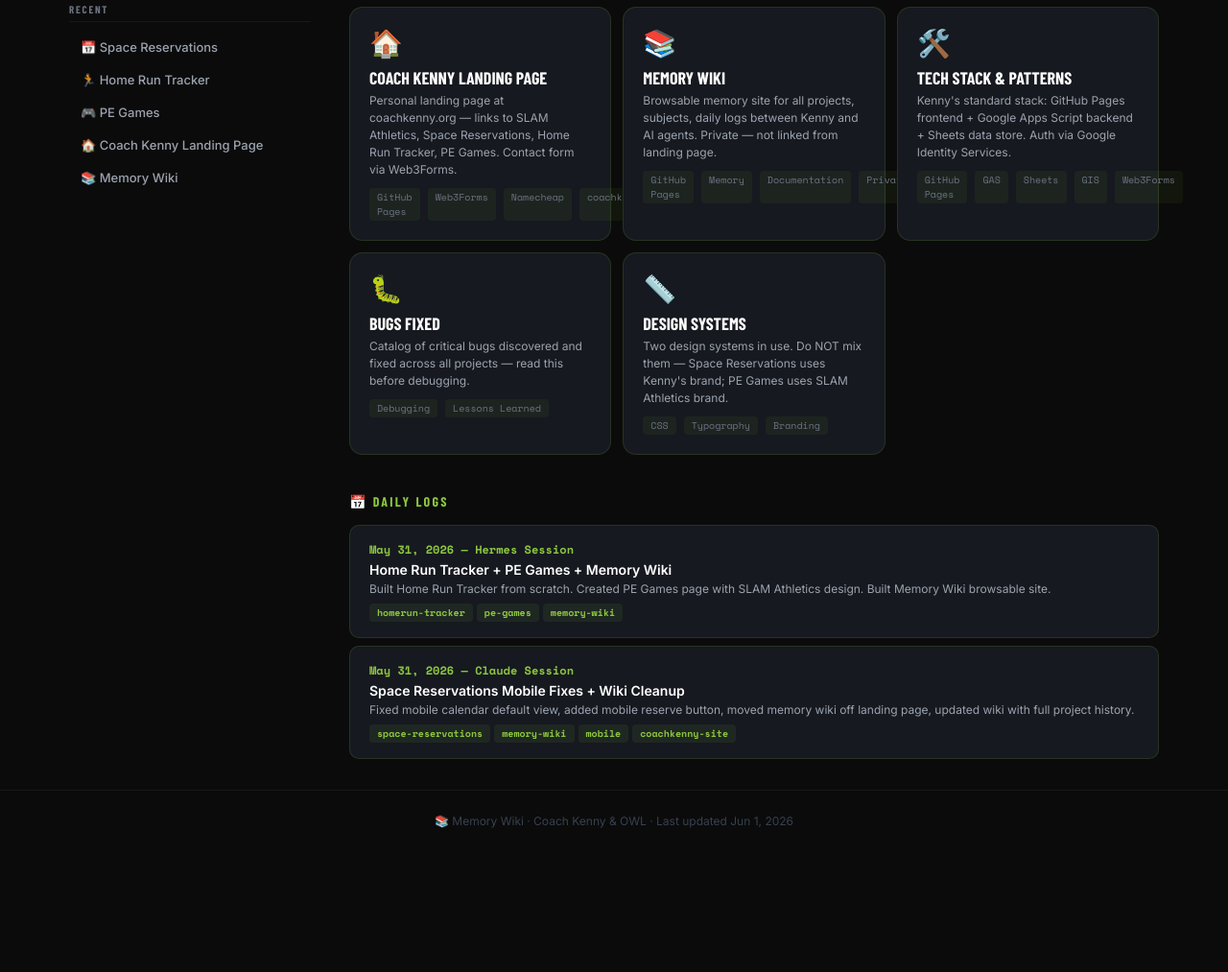
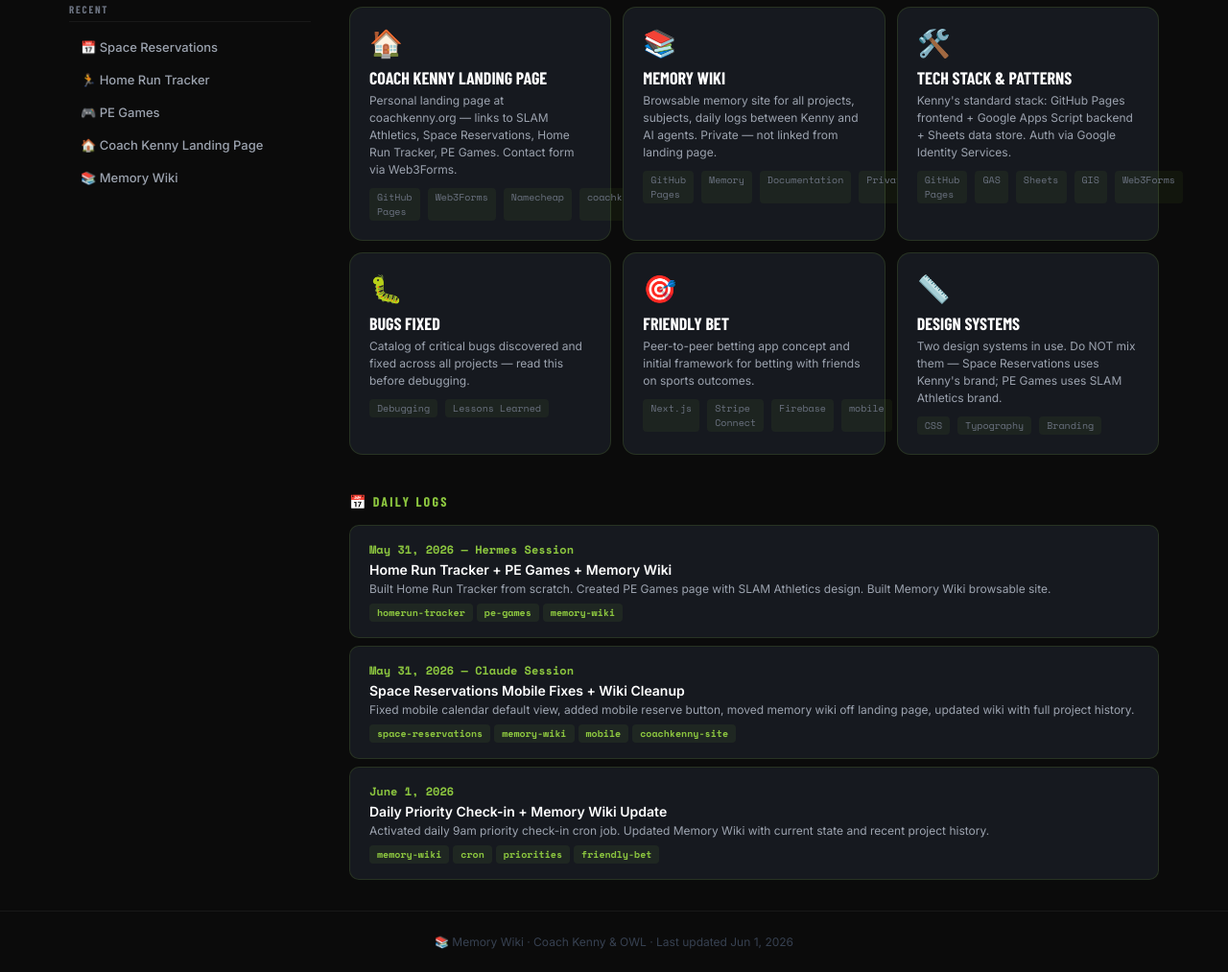
Before and after one commit to kennyhin/coach-kenny, a plain HTML site: page memory-wiki/index.html in a window 1280 px wide. Shown: the part 363-1376 px from the top of the page at 96% size. Before the commit the page ends 1250 px from the top, so only its background shows below. Drawn offline with nearby package versions, Linux system fonts and the light colour scheme; a web font is replaced by a local one.

Commit message:
docs: add June 1 Memory Wiki update + Friendly Bet subject/entry

```diff
--- a/memory-wiki/index.html
+++ b/memory-wiki/index.html
@@ -501,6 +501,19 @@
         ]
       },
       {
+        id: 'friendly-bet',
+        icon: '🎯',
+        title: 'Friendly Bet',
+        desc: 'Peer-to-peer betting app concept and initial framework for betting with friends on sports outcomes.',
+        tags: ['Next.js', 'Stripe Connect', 'Firebase', 'mobile'],
+        tech: 'Next.js + Firebase/Firestore + Stripe Connect + sports data API',
+        timeline: [
+          { date: 'May 31, 2026', text: 'Concept approved by Kenny: bet with friends, winner-take-pot, Stripe Connect escrow.' },
+          { date: 'May 31, 2026', text: 'Tech stack selected: backend payments, frontend mobile-friendly, optional live scores integration.' },
+          { date: 'June 1, 2026', text: 'Friendly Bet framework added to Memory Wiki and kept as deployable blueprint.' }
+        ]
+      },
+      {
         id: 'design-systems',
         icon: '📏',
         title: 'Design Systems',
@@ -553,8 +566,23 @@
           'slam-space-reservations repo: Removed Hermess preview_*.html dev files from root',
           'Memory Wiki (this page): Updated with accurate project history, corrected design system colors, added agent attribution, added current SCRIPT_URL and key file references'
         ]
+      },
+      {
+        id: 'log-2026-06-01',
+        date: 'June 1, 2026',
+        title: 'Daily Priority Check-in + Memory Wiki Update',
+        preview: 'Activated daily 9am priority check-in cron job. Updated Memory Wiki with current state and recent project history.',
+        tags: ['memory-wiki', 'cron', 'priorities', 'friendly-bet'],
+        summary: 'Kenny approved the automated daily 9am priority check-in. I updated the Memory Wiki to reflect current project status, added the June 1 daily log, and archived the Friendly Bet framework discussion from May 31.',
+        details: [
+          'Daily 9am Telegram check-in cron job activated (cookie: 909ace7653ee).',
+          'Memory Wiki updated to include June 1, 2026 log entry.',
+          'Friendly Bet app framework documented: peer-to-peer betting with Stripe Connect escrow + Firebase + live sports API integration path.',
+          'Repo created for Friendly Bet framework: https://github.com/kennyhin/friendly-bet',
+          'Priorities workflow established: daily check-in → task generation → memory/repo sync.'
+        ]
       }
-    ]
+    ],
   };
 
   // ============================================
```
